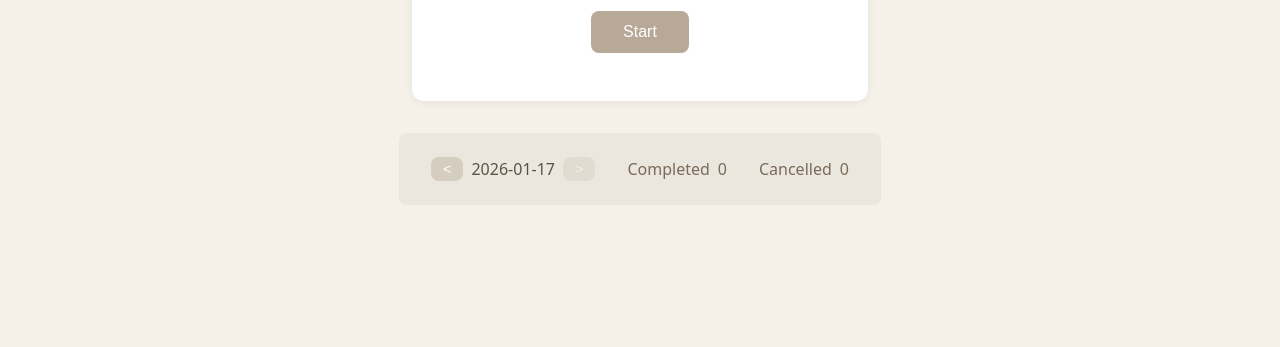
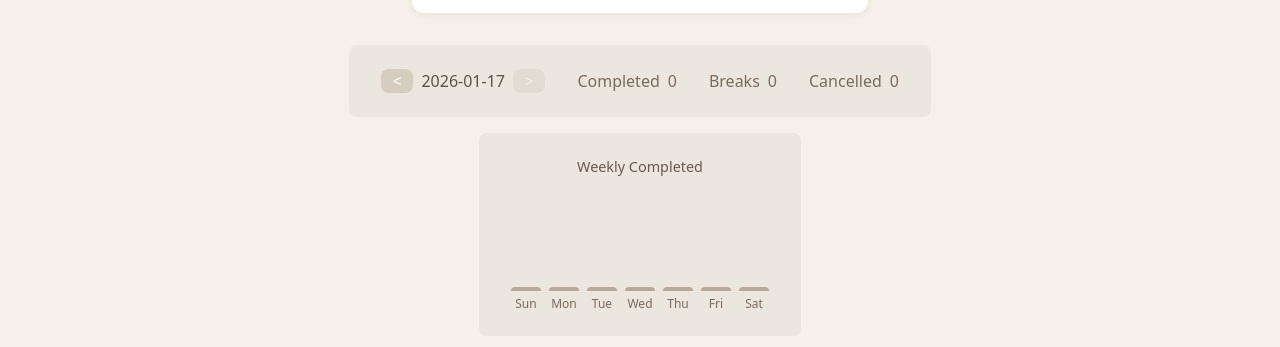
Before and after one commit to nyorc/pomodorotech, a website: page public/index.html in a window 1280 px wide. Shown: the part 475-822 px from the top of the page. Before the commit the page ends 800 px from the top, so only its background shows below. Drawn offline with Linux system fonts and the light colour scheme.

Commit message:
feat: add breaks counter and weekly chart with labels

```diff
--- a/public/app.js
+++ b/public/app.js
@@ -13,11 +13,16 @@
   // Pomodoro Technique 標準規則：每 4 個工作週期後進入長休息
   const POMODOROS_UNTIL_LONG_BREAK = 4;
 
+  function toDateString(date) {
+    return date.toISOString().split('T')[0];
+  }
+
   const startButton = document.querySelector('[data-testid="start-button"]');
   const cancelButton = document.querySelector('[data-testid="cancel-button"]');
   const timerDisplay = document.querySelector('[data-testid="timer-display"]');
   const phaseDisplay = document.querySelector('[data-testid="phase-display"]');
   const completedCountDisplay = document.querySelector('[data-testid="completed-count"]');
+  const breaksCountDisplay = document.querySelector('[data-testid="breaks-count"]');
   const cancelledCountDisplay = document.querySelector('[data-testid="cancelled-count"]');
   const statsDateDisplay = document.querySelector('[data-testid="stats-date"]');
   const prevDayButton = document.querySelector('[data-testid="prev-day-button"]');
@@ -26,26 +31,60 @@
   let remainingSeconds = POMODORO_DURATION;
   let timerId = null;
   let currentPhase = 'work';
-  let viewingDate = new Date().toISOString().split('T')[0];
+  let viewingDate = toDateString(new Date());
   let completedCount = 0;
+  let breaksCount = 0;
   let cancelledCount = 0;
 
   function updateNavButtons() {
-    const today = new Date().toISOString().split('T')[0];
+    const today = toDateString(new Date());
     nextDayButton.disabled = viewingDate >= today;
   }
 
   function loadStatsForDate(dateStr) {
-    const stats = JSON.parse(localStorage.getItem(`stats-${dateStr}`)) || { completed: 0, cancelled: 0 };
+    const stats = JSON.parse(localStorage.getItem(`stats-${dateStr}`)) || { completed: 0, breaks: 0, cancelled: 0 };
     completedCount = stats.completed;
+    breaksCount = stats.breaks || 0;
     cancelledCount = stats.cancelled;
     completedCountDisplay.textContent = completedCount;
+    breaksCountDisplay.textContent = breaksCount;
     cancelledCountDisplay.textContent = cancelledCount;
     statsDateDisplay.textContent = dateStr;
     updateNavButtons();
   }
 
   loadStatsForDate(viewingDate);
+
+  function updateWeeklyChart() {
+    const today = new Date();
+    const weekdays = ['Sun', 'Mon', 'Tue', 'Wed', 'Thu', 'Fri', 'Sat'];
+    const counts = [];
+    const days = [];
+    for (let i = 0; i < 7; i++) {
+      const d = new Date(today);
+      d.setDate(d.getDate() - (6 - i));
+      const dateStr = toDateString(d);
+      const stats = JSON.parse(localStorage.getItem(`stats-${dateStr}`)) || { completed: 0 };
+      counts.push(stats.completed);
+      days.push(weekdays[d.getDay()]);
+    }
+    const maxCount = Math.max(...counts, 1);
+    const maxHeight = 100;
+    for (let i = 0; i < 7; i++) {
+      const bar = document.querySelector(`[data-testid="chart-bar-${i}"]`);
+      const label = document.querySelector(`[data-testid="chart-label-${i}"]`);
+      if (bar) {
+        bar.setAttribute('data-value', counts[i].toString());
+        const height = Math.round((counts[i] / maxCount) * maxHeight);
+        bar.style.height = height > 0 ? `${height}px` : '4px';
+      }
+      if (label) {
+        label.textContent = days[i];
+      }
+    }
+  }
+
+  updateWeeklyChart();
 
   function formatTime(totalSeconds) {
     const minutes = Math.floor(totalSeconds / 60);
@@ -58,9 +97,9 @@
   }
 
   function saveDailyStat(type, recordType) {
-    const todayDate = new Date().toISOString().split('T')[0];
+    const todayDate = toDateString(new Date());
     const statsKey = `stats-${todayDate}`;
-    const stats = JSON.parse(localStorage.getItem(statsKey)) || { completed: 0, cancelled: 0, records: [] };
+    const stats = JSON.parse(localStorage.getItem(statsKey)) || { completed: 0, breaks: 0, cancelled: 0, records: [] };
     stats[type]++;
     if (!stats.records) stats.records = [];
     stats.records.push({ type: recordType, timestamp: new Date().toISOString() });
@@ -70,8 +109,20 @@
   function navigateDate(offset) {
     const date = new Date(viewingDate);
     date.setDate(date.getDate() + offset);
-    viewingDate = date.toISOString().split('T')[0];
+    viewingDate = toDateString(date);
     loadStatsForDate(viewingDate);
+  }
+
+  function setTimerRunning(isRunning) {
+    startButton.classList.toggle('hidden', isRunning);
+    cancelButton.classList.toggle('hidden', !isRunning);
+  }
+
+  function notifyUser(message) {
+    if ('Notification' in window && Notification.permission === 'granted') {
+      new Notification('PomodoroTech', { body: message });
+    }
+    playNotificationSound();
   }
 
   function playNotificationSound() {
@@ -92,8 +143,7 @@
   nextDayButton.addEventListener('click', () => navigateDate(1));
 
   startButton.addEventListener('click', () => {
-    cancelButton.classList.remove('hidden');
-    startButton.classList.add('hidden');
+    setTimerRunning(true);
 
     timerId = setInterval(() => {
       remainingSeconds--;
@@ -118,18 +168,16 @@
           }
         } else if (currentPhase === 'shortBreak' || currentPhase === 'longBreak') {
           notificationMessage = 'Break is over! Time to work.';
-          saveDailyStat('completed', currentPhase);
+          breaksCount++;
+          breaksCountDisplay.textContent = breaksCount;
+          saveDailyStat('breaks', currentPhase);
           currentPhase = 'work';
           phaseDisplay.textContent = 'Work';
           remainingSeconds = POMODORO_DURATION;
         }
-        if ('Notification' in window && Notification.permission === 'granted') {
-          new Notification('PomodoroTech', { body: notificationMessage });
-        }
-        playNotificationSound();
+        notifyUser(notificationMessage);
         updateDisplay();
-        startButton.classList.remove('hidden');
-        cancelButton.classList.add('hidden');
+        setTimerRunning(false);
       }
     }, 1000);
   });
@@ -141,7 +189,6 @@
     cancelledCount++;
     cancelledCountDisplay.textContent = cancelledCount;
     saveDailyStat('cancelled', 'cancelled');
-    startButton.classList.remove('hidden');
-    cancelButton.classList.add('hidden');
+    setTimerRunning(false);
   });
 });
--- a/public/index.html
+++ b/public/index.html
@@ -32,8 +32,46 @@
         <span data-testid="completed-count">0</span>
       </div>
       <div class="stat-item">
+        <span data-testid="breaks-label">Breaks</span>
+        <span data-testid="breaks-count">0</span>
+      </div>
+      <div class="stat-item">
         <span data-testid="cancelled-label">Cancelled</span>
         <span data-testid="cancelled-count">0</span>
+      </div>
+    </section>
+
+    <section class="chart-section" data-testid="weekly-chart">
+      <h3 data-testid="chart-title">Weekly Completed</h3>
+      <div class="chart-bars">
+        <div class="chart-bar-wrapper">
+          <div class="chart-bar" data-testid="chart-bar-0"></div>
+          <span class="chart-label" data-testid="chart-label-0"></span>
+        </div>
+        <div class="chart-bar-wrapper">
+          <div class="chart-bar" data-testid="chart-bar-1"></div>
+          <span class="chart-label" data-testid="chart-label-1"></span>
+        </div>
+        <div class="chart-bar-wrapper">
+          <div class="chart-bar" data-testid="chart-bar-2"></div>
+          <span class="chart-label" data-testid="chart-label-2"></span>
+        </div>
+        <div class="chart-bar-wrapper">
+          <div class="chart-bar" data-testid="chart-bar-3"></div>
+          <span class="chart-label" data-testid="chart-label-3"></span>
+        </div>
+        <div class="chart-bar-wrapper">
+          <div class="chart-bar" data-testid="chart-bar-4"></div>
+          <span class="chart-label" data-testid="chart-label-4"></span>
+        </div>
+        <div class="chart-bar-wrapper">
+          <div class="chart-bar" data-testid="chart-bar-5"></div>
+          <span class="chart-label" data-testid="chart-label-5"></span>
+        </div>
+        <div class="chart-bar-wrapper">
+          <div class="chart-bar" data-testid="chart-bar-6"></div>
+          <span class="chart-label" data-testid="chart-label-6"></span>
+        </div>
       </div>
     </section>
   </main>
--- a/public/style.css
+++ b/public/style.css
@@ -128,3 +128,48 @@
 .hidden {
   display: none;
 }
+
+/* Weekly Chart */
+.chart-section {
+  display: flex;
+  flex-direction: column;
+  align-items: center;
+  padding: 1.5rem 2rem;
+  background-color: #ebe6de;
+  border-radius: 8px;
+  margin-top: 1rem;
+}
+
+.chart-section h3 {
+  font-size: 0.9rem;
+  font-weight: 500;
+  color: #6b5b4f;
+  margin-bottom: 1rem;
+}
+
+.chart-bars {
+  display: flex;
+  align-items: flex-end;
+  justify-content: center;
+  gap: 0.5rem;
+  height: 120px;
+}
+
+.chart-bar-wrapper {
+  display: flex;
+  flex-direction: column;
+  align-items: center;
+}
+
+.chart-bar {
+  width: 30px;
+  min-height: 4px;
+  background-color: #b8a898;
+  border-radius: 4px 4px 0 0;
+}
+
+.chart-label {
+  font-size: 0.75rem;
+  color: #7a6b5a;
+  margin-top: 0.25rem;
+}
```
Also changed, not shown: tests/timer.spec.ts (+113 -0 lines).
